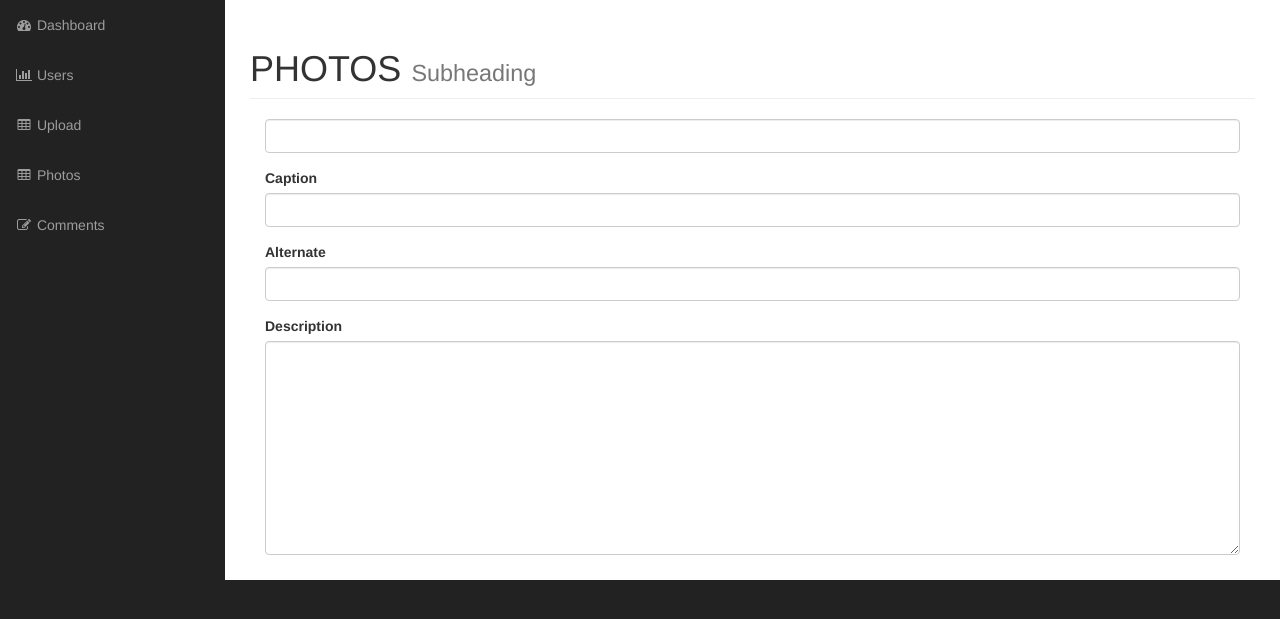
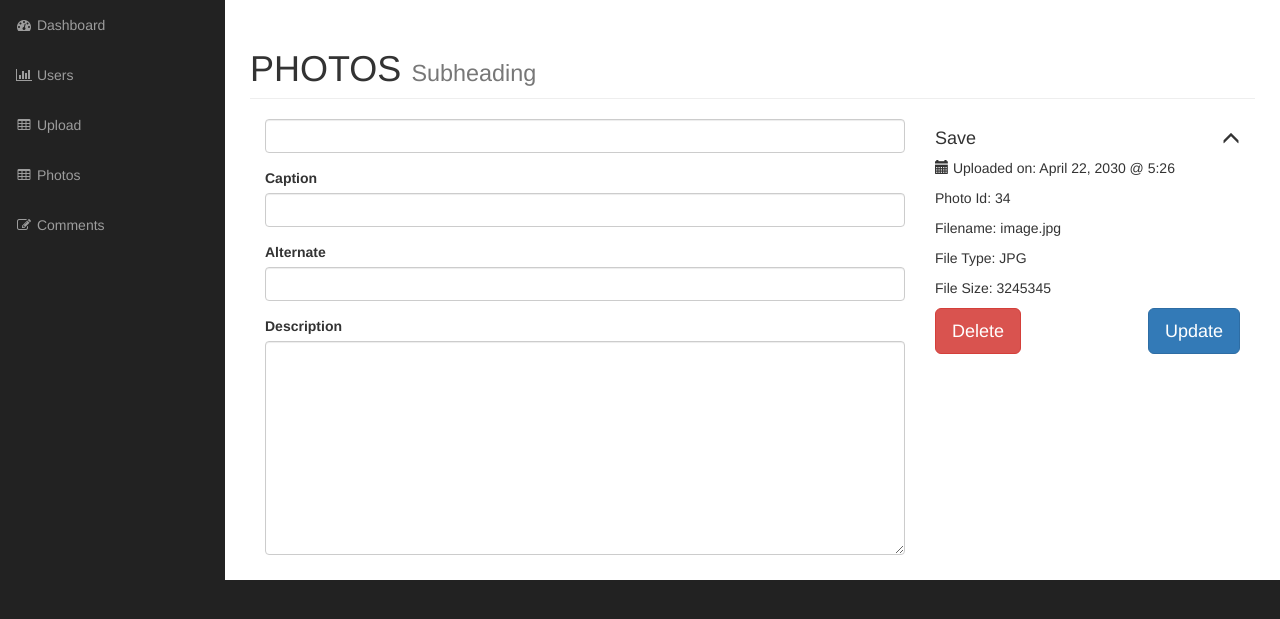
Before and after one commit to william251082/PhotoGallery, a PHP site: page /admin/edit_photo.php in a window 1280 px wide. Shown: the part 51-670 px from the top of the page. Run offline with PHP 8.4, Linux system fonts and the light colour scheme; the visitor is signed in with stand-in values (Sample User, id 1); grey boxes labelled with a size stand in for pictures from a placeholder-image service; data that the repository does not hold is empty; some libraries are stand-ins or nearby versions.

Commit message:
Delete button bug

```diff
--- a/admin/delete_photo.php
+++ b/admin/delete_photo.php
@@ -7,7 +7,7 @@
 
 if(empty($_GET['id'])) {
 
-    redirect("../photos.php");
+    redirect("photos.php");
 
 
 }
--- a/admin/edit_photo.php
+++ b/admin/edit_photo.php
@@ -1,14 +1,28 @@
 <?php include("includes/header.php"); ?>
 
-<?php
-if (!$session->is_signed_in()){
-
-    redirect("login.php");
-}
-?>
+<?php if(!$session->is_signed_in()) {redirect("login.php");} ?>
 
 <?php
-//$photos = Photo::find_all();
+//
+//if(empty($_GET['id'])) {
+//    redirect("photos.php");
+//} else {
+//    $photo = Photo::find_by_id($_GET['id']);
+////
+////    var_dump($photo);die;
+//
+//    if (isset($_POST['update'])) {
+//
+//        if ($photo) {
+//            $photo->title = $_POST['title'];
+//            $photo->caption = $_POST['caption'];
+//            $photo->alternate_text = $_POST['alternate_text'];
+//            $photo->description = $_POST['description'];
+//
+//            $photo->save();
+//        }
+//    }
+//}
 ?>
 
     <!-- Navigation -->
@@ -36,7 +50,9 @@ if (!$session->is_signed_in()){
                         <small>Subheading</small>
                     </h1>
 
-                    <div class="col-md-12">
+                    <form action="edit_photo.php" method="post" ">
+
+                    <div class="col-md-8">
 
                         <div class="form-group">
                             <input type="text" name="title" class="form-control">
@@ -58,6 +74,41 @@ if (!$session->is_signed_in()){
                     </div>
 
                     </div>
+
+                    <div class="col-md-4" >
+                        <div  class="photo-info-box">
+                            <div class="info-box-header">
+                                <h4>Save <span id="toggle" class="glyphicon glyphicon-menu-up pull-right"></span></h4>
+                            </div>
+                            <div class="inside">
+                                <div class="box-inner">
+                                    <p class="text">
+                                        <span class="glyphicon glyphicon-calendar"></span> Uploaded on: April 22, 2030 @ 5:26
+                                    </p>
+                                    <p class="text ">
+                                        Photo Id: <span class="data photo_id_box">34</span>
+                                    </p>
+                                    <p class="text">
+                                        Filename: <span class="data">image.jpg</span>
+                                    </p>
+                                    <p class="text">
+                                        File Type: <span class="data">JPG</span>
+                                    </p>
+                                    <p class="text">
+                                        File Size: <span class="data">3245345</span>
+                                    </p>
+                                </div>
+                                <div class="info-box-footer clearfix">
+                                    <div class="info-box-delete pull-left">
+                                        <a href="delete_photo.php?id=<?php $photo->id; ?>" class="btn btn-danger btn-lg ">Delete</a>
+                                    </div>
+                                    <div class="info-box-update pull-right ">
+                                        <input type="submit" name="update" value="Update" class="btn btn-primary btn-lg ">
+                                    </div>
+                                </div>
+                            </div>
+                        </div>
+                    </div></form>
                 </div>
             </div>
             <!-- /.row -->
```
